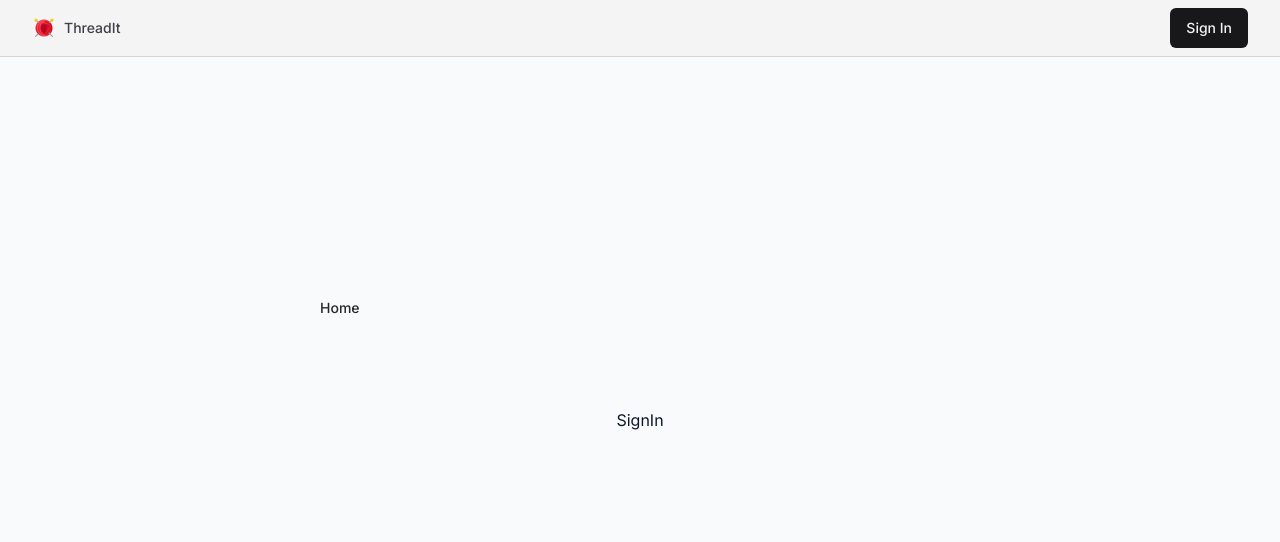
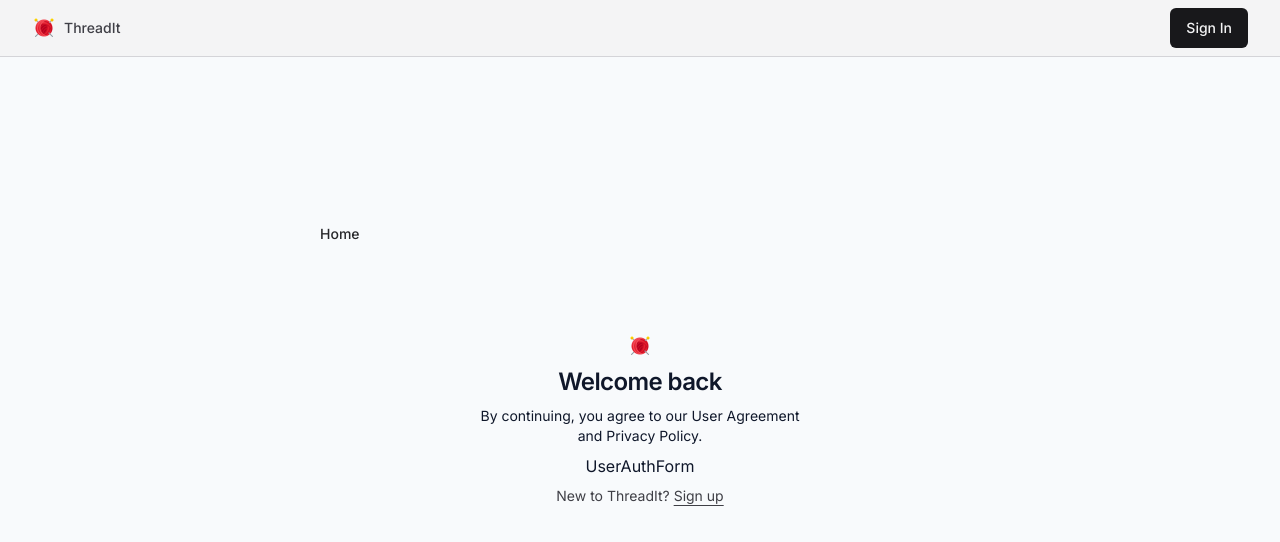
Before and after one commit to AbdulAhadSiddiqui11/threadit, a Next.js app: page /sign-in in a window 1280 px wide. Shown: the top 542 px of the page. Built offline with nearby package versions, Linux system fonts and the light colour scheme.

Commit message:
Sign in component

```diff
--- a/src/components/Navbar.tsx
+++ b/src/components/Navbar.tsx
@@ -12,8 +12,8 @@ const Navbar = () => {
                     <Image
                         src={logo}
                         alt='ThreadIt'
-                        width={30}
-                        height={30}
+                        width={35}
+                        height={35}
                         className='h-8 w-8 sm:h-6 sm:w-6'
                     />
                     <p className="hidden text-zinc-700 text-sm font-medium md:block">ThreadIt</p>
--- a/src/components/SignIn.tsx
+++ b/src/components/SignIn.tsx
@@ -1,11 +1,37 @@
+import Image from 'next/image'
 import { FC } from 'react'
+import Link from 'next/link'
 
-interface SignInProps {
+import UserAuthForm from '@/components/UserAuthForm'
+import { logo } from '@/assets/images'
 
-}
+const SignIn: FC = () => {
+    return (
+        <div className='container mx-auto flex w-full flex-col justify-center space-y-6 sm:w-[400px]'>
+            <div className="flex flex-col space-y-2 text-center">
+                <Image
+                    src={logo}
+                    alt='ThreadIt'
+                    width={35}
+                    height={35}
+                    className='mx-auto h-6 w-6'
+                />
+                <h1 className='text-2xl font-semibold tracking-tight'>Welcome back</h1>
+                <p className='text-sm max-w-xs mx-auto'>
+                    By continuing, you agree to our User Agreement and Privacy Policy.
+                </p>
 
-const SignIn: FC<SignInProps> = ({ }) => {
-    return <div>SignIn</div>
+                <UserAuthForm />
+
+                <p className='px-8 text-center text-sm text-zinc-700'>
+                    New to ThreadIt? {' '}
+                    <Link href='/sign-up' className='hover:text-zinc-800 text-sm underline underline-offset-4'>
+                        Sign up
+                    </Link>
+                </p>
+            </div>
+        </div>
+    )
 }
 
 export default SignIn
--- /dev/null
+++ b/src/components/UserAuthForm.tsx
@@ -0,0 +1,17 @@
+'use client'
+
+import { FC } from 'react'
+
+interface UserAuthFormProps {
+
+}
+
+const UserAuthForm: FC<UserAuthFormProps> = ({ }) => {
+    return (
+        <div>
+            UserAuthForm
+        </div>
+    )
+}
+
+export default UserAuthForm
```
